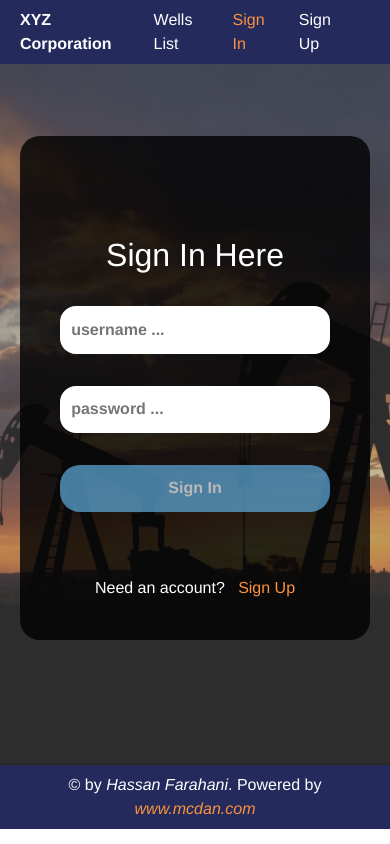
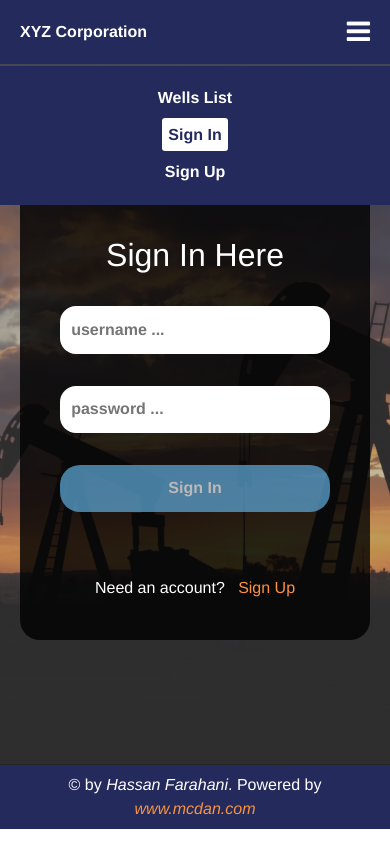
Before and after one commit to hassanfarahani/WMS, a Vue app: page /signin in a window 390 px wide. Built offline with nearby package versions, Linux system fonts and the light colour scheme.

Commit message:
mobile Navbar completed

```diff
--- a/src/assets/css/style.css
+++ b/src/assets/css/style.css
@@ -19,6 +19,73 @@ body {
 
 /* ------------------------- Header & Footer --------------------- */
 /* ------------------------------------------------------ */
+
+/* #header {
+    background: #242b5c;
+    width: 100%;
+    padding: 1rem 2rem;
+}
+
+.logo {
+    float: left;
+}
+
+.logo a {
+    color: #fff;
+    font-weight: bold;
+    font-size: 1.5rem;
+}
+
+.logo a:hover {
+    text-decoration: none;
+}
+
+.navbar {
+    text-align: right;
+}
+
+.navbar-list {
+    margin-bottom: 0;
+}
+
+.navbar-list-item {
+    list-style: none;
+    display: inline;
+    padding: .5rem .3rem;
+}
+
+.navbar-list-item a {
+    color: #fff;
+    font-weight: bold;
+    padding: .4rem;
+    border-radius: 3px;
+}
+
+.navbar-list-item a:hover {
+    text-decoration: none;
+    background: #fff;
+    color: #242b5c;
+}
+
+.logout {
+    background: #242b5c;
+    border: none;
+    border-radius: 3px;
+    color: #fff;
+    padding: .1rem .3rem;
+    font-weight: bold;
+}
+
+.logout:hover {
+    background: #fff;
+    color: #242b5c;
+}
+
+.active {
+    background: #fff;
+    color: #242b5c;
+} */
+
 #header, #footer {
     height: 4rem;
     display: flex;
@@ -39,15 +106,15 @@ body {
     color: white;
   }
 
-  .navbar {
+  /* .navbar {
     height: 100%;
-  }
+  } */
 
   .navbar-list {
     list-style: none;
     margin: 0;
     padding: 0;
-    height: 100%;
+    /* height: 100%; */
     display: flex;
     flex-flow: row;
     align-items: center;
@@ -60,25 +127,80 @@ body {
   .navbar-list-item a {
     text-decoration: none;
     color: white;
+    padding: .5rem .4rem;
+    font-weight: bold;
+    border-radius: 3px;
   }
 
   .navbar-list-item a:hover,
   .navbar-list-item a:active,
-  .navbar-list-item a.router-link-active {
-    color: #fa923f;
+  /* .navbar-list-item a.router-link-active { */
+  .navbar-list-item .active {
+    /* color: #fa923f; */
+    background: #fff;
+    color: #242b5c;
   }
 
 .logout {
     background-color: transparent;
     border: none;
     font: inherit;
-    color: white;
     cursor: pointer;
+    border-radius: 3px;
+    color: #fff;
+    padding: .1rem .3rem;
+    font-weight: bold;
 }
 
 .logout:hover {
-    color: #fa923f;
+    /* color: #fa923f; */
+    background: #fff;
+    color: #242b5c;
 }
+
+.toggle {
+    color: #fff;
+    float: right;
+    font-size: 1.7rem;
+    cursor: pointer;
+    display: none;
+}
+
+
+@media (max-width: 991px) {
+    .toggle {
+        display: block;
+    }
+
+    /* .active {
+        display: block;
+    } */
+
+
+    .navbar {
+        /* display: none; */
+        position: absolute;
+        width: 100%;
+        top: 4.1rem;
+        left: 0;
+        transition: .5s;
+        background: #242b5c;
+    }
+
+    .navbar-list {
+        display: block;
+        text-align: center;
+        width: 100%;
+
+    }
+
+    .navbar-list-item {
+        width: 100%;
+        display: block;
+        margin: .8rem 0;
+    }
+}
+
 
 #footer {
     padding: 2rem;
@@ -98,7 +220,6 @@ body {
 #welcome, #signin, #signup {
     padding-top: 3rem;
     height: 83vh;
-    /* background-image: url(../img/background-image.jpg); */
     background-image: linear-gradient(to right, rgba(99,99,99,.4), rgba(99,99,99,.4)),url(../img/background-image.jpg);
     background-size: cover;
     background-position: center;
@@ -411,3 +532,39 @@ table {
     font-size: .8rem;
     padding: .5rem;
 }
+
+
+/* ---------------------------------- Mobile Navbar ----------------------- */
+/* ------------------------------------------------------------------------ */
+
+/* .toggle {
+    cursor: pointer;
+    width: 100%;
+    padding: .7rem 2rem;
+    text-align: right;
+    color: #fff;
+    font-size: 1.6rem;
+    display: none;
+}
+
+
+@media(max-width: 768px) {
+    .toggle {
+      display: block;
+    }
+
+    ul {
+      width: 100%;
+      display: none;
+    }
+
+    ul li {
+      display: block;
+      text-align: center;
+      width: 100%;
+    }
+
+    .active {
+      display: block;
+    }
+  } */
--- a/src/components/header/Header.vue
+++ b/src/components/header/Header.vue
@@ -3,8 +3,33 @@
       <div class="logo">
         <router-link :to="{name: 'WelcomePage'}">XYZ Corporation</router-link>
       </div>
-      <nav class="navbar">
+
+      <!-- <nav :class="['navbar', { active: openNav }]"> -->
+      <nav v-if="!openNav" class="navbar">
+
         <ul class="navbar-list">
+          <li class="navbar-list-item" @click="openNav=!openNav">
+            <router-link :to="{name: 'WellsList'}" active-class="active">Wells List</router-link>
+          </li>
+          <li v-if="auth" class="navbar-list-item"  @click="openNav=!openNav">
+            <router-link :to="{name: 'AddWell'}" active-class="active">Add a New Well</router-link>
+          </li>
+          <li v-if="!auth"  class="navbar-list-item" @click="openNav=!openNav">
+            <router-link :to="{name: 'Signin'}" active-class="active">Sign In</router-link>
+          </li>
+          <li v-if="!auth" class="navbar-list-item" @click="openNav=!openNav">
+            <router-link :to="{name: 'Signup'}" active-class="active">Sign Up</router-link>
+          </li>
+          <li v-if="auth"  class="navbar-list-item" @click="openNav=!openNav">
+            <button @click="onLogout" class="logout" active-class="active">Logout</button>
+          </li>
+        </ul>
+
+        <!--
+                <div class="logo">
+        <router-link :to="{name: 'WelcomePage'}">XYZ Corporation</router-link>
+      </div>
+          <ul class="navbar-list">
           <li class="navbar-list-item">
             <router-link :to="{name: 'WellsList'}">Wells List</router-link>
           </li>
@@ -20,13 +45,21 @@
           <li v-if="auth" class="navbar-list-item">
             <button @click="onLogout" class="logout">Logout</button>
           </li>
-        </ul>
+        </ul> -->
       </nav>
+      <div @click="toggleMenu" class="toggle">
+            <i class="fa fa-bars menu"></i>
+      </div>
   </header>
 </template>
 
 <script>
 export default {
+  data() {
+    return {
+      openNav: false
+    }
+  },
   computed: {
     auth() {
       return this.$store.getters.isAuthenticated;
@@ -35,6 +68,9 @@ export default {
   methods: {
     onLogout() {
       this.$store.dispatch('logout');
+    },
+    toggleMenu() {
+      this.openNav = !this.openNav;
     }
   }
 }
@@ -43,4 +79,6 @@ export default {
 
 <style>
 
+
+
 </style>
```
